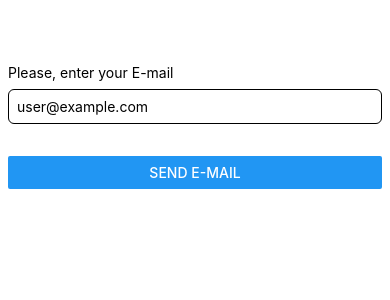
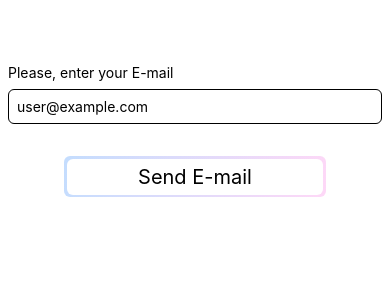
Before and after one commit to Youssef-S-Negm/Bubbles, a React Native app: screen / in a window 390 px wide. Shown: the top 300 px of the page. Built offline with nearby package versions, Linux system fonts and the light colour scheme.

Commit message:
Added send E-mail button to forgot password screen

```diff
--- a/components/screens/ForgotPasswordScreen.js
+++ b/components/screens/ForgotPasswordScreen.js
@@ -1,5 +1,6 @@
-import { Button, StyleSheet, Text, TextInput, View } from 'react-native'
+import { StyleSheet, Text, TextInput, View } from 'react-native'
 import { useState } from 'react'
+import SendEmailButton from '../buttons/SendEmailButton'
 
 const ForgotPasswordScreen = () => {
     const [email, setEmail] = useState('')
@@ -7,7 +8,7 @@ const ForgotPasswordScreen = () => {
     return (
         <View style={styles.container}>
             <Text>Please, enter your E-mail</Text>
-            <View style={{height: 8}}/>
+            <View style={{ height: 8 }} />
             <TextInput
                 placeholder='user@example.com'
                 style={styles.textInput}
@@ -15,8 +16,10 @@ const ForgotPasswordScreen = () => {
                 onChangeText={e => setEmail(e)}
                 keyboardType='email-address'
             />
-            <View style={{height: 32}}/>
-            <Button title='Send E-mail'/>
+            <View style={{ height: 32 }} />
+            <View style={styles.buttonView}>
+                <SendEmailButton email={email} />
+            </View>
         </View>
     )
 }
@@ -32,5 +35,9 @@ const styles = StyleSheet.create({
     },
     container: {
         flex: 1
+    },
+    buttonView: {
+        flexDirection: 'row',
+        justifyContent: 'center'
     }
 })
```
